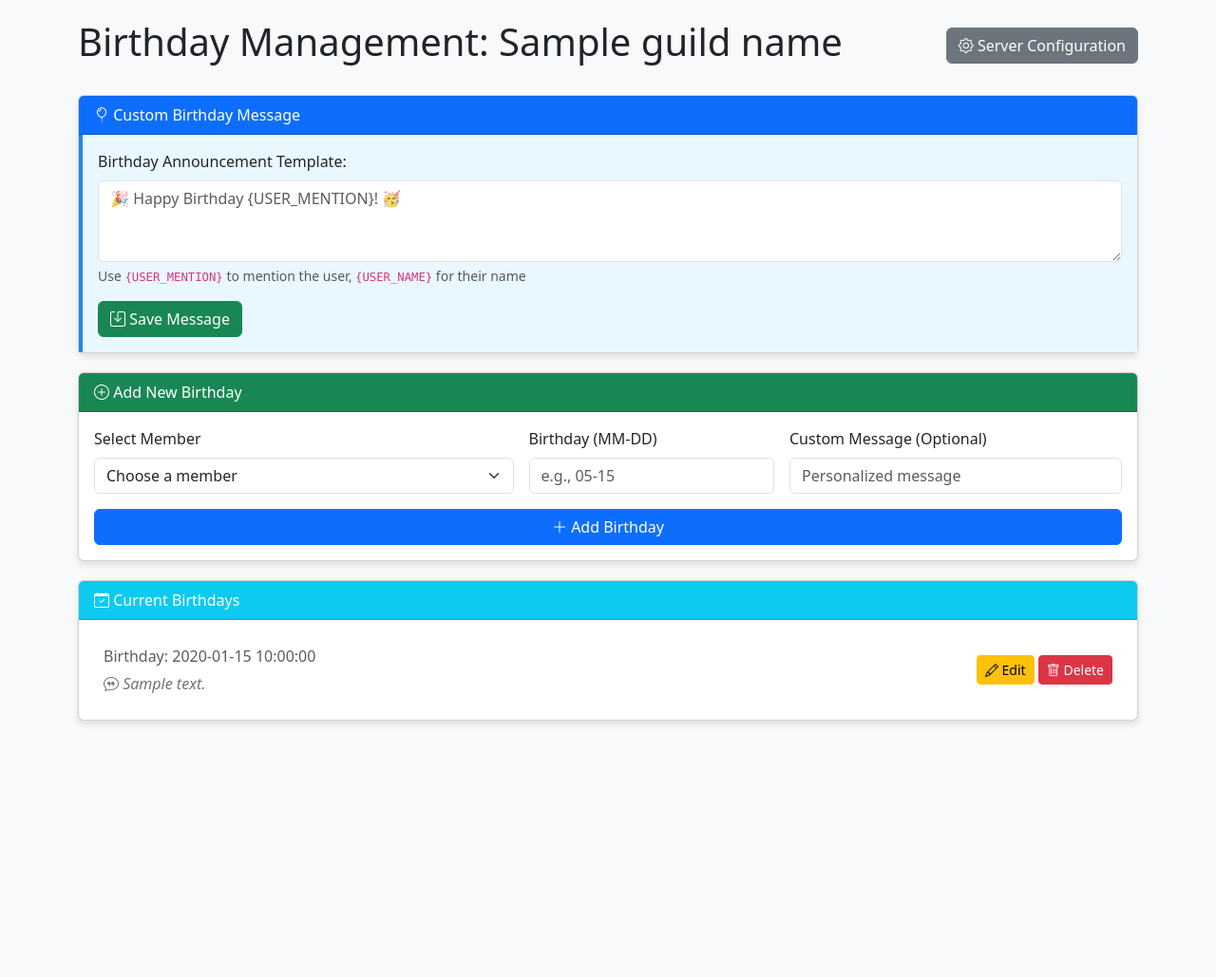
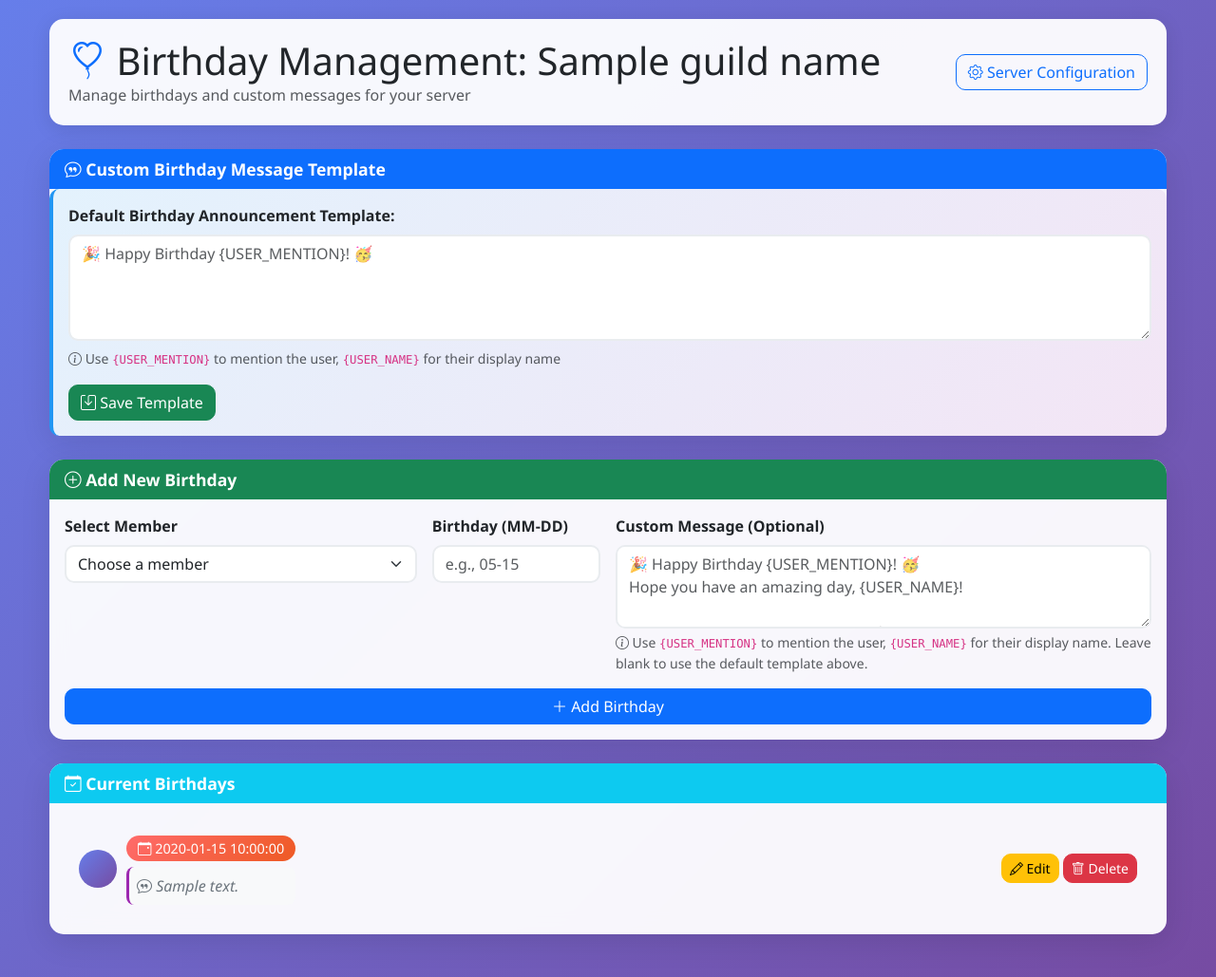
Before and after one commit to Deepender0418/StationManager-DiscordBot-, a Flask app: template templates/birthdays.html in a window 1280 px wide. Shown: the whole page at 95% size. Before the commit the page ends 763 px from the top, so only its background shows below. Run offline with Flask 3, Linux system fonts and the light colour scheme; the template is opened without the code that fills it: most values are stand-ins (such as "Sample title", 1, 10 or a date in 2020); parts of the project's set-up code (start-up, migrations or seed data) failed here and were passed over.

Commit message:
Update birthdays.html

```diff
--- a/templates/birthdays.html
+++ b/templates/birthdays.html
@@ -5,48 +5,171 @@
     <link href="https://cdn.jsdelivr.net/npm/bootstrap@5.3.0/dist/css/bootstrap.min.css" rel="stylesheet">
     <link rel="stylesheet" href="https://cdn.jsdelivr.net/npm/bootstrap-icons@1.10.0/font/bootstrap-icons.css">
     <style>
-        body { background-color: #f8f9fa; padding: 20px; }
-        .card { margin-bottom: 20px; box-shadow: 0 4px 6px rgba(0,0,0,0.1); }
-        .birthday-item { display: flex; justify-content: space-between; align-items: center; padding: 10px; border-bottom: 1px solid #eee; }
+        body {
+            background: linear-gradient(135deg, #667eea 0%, #764ba2 100%);
+            min-height: 100vh;
+            padding: 20px;
+            font-family: 'Segoe UI', Tahoma, Geneva, Verdana, sans-serif;
+        }
+        .container {
+            max-width: 1200px;
+        }
+        .card {
+            margin-bottom: 25px;
+            box-shadow: 0 8px 32px rgba(0,0,0,0.1);
+            border: none;
+            border-radius: 15px;
+            backdrop-filter: blur(10px);
+            background: rgba(255, 255, 255, 0.95);
+        }
+        .card-header {
+            border-radius: 15px 15px 0 0 !important;
+            border: none;
+            font-weight: 600;
+            font-size: 1.1em;
+        }
+        .birthday-item {
+            display: flex;
+            justify-content: space-between;
+            align-items: center;
+            padding: 15px;
+            border-bottom: 1px solid #eee;
+            transition: all 0.3s ease;
+        }
+        .birthday-item:hover {
+            background-color: #f8f9fa;
+            transform: translateY(-2px);
+        }
         .birthday-item:last-child { border-bottom: none; }
-        .btn-action { margin-left: 5px; }
-        .custom-message { background-color: #e9f7fe; border-left: 4px solid #1e88e5; }
+        .btn-action {
+            margin-left: 8px;
+            border-radius: 8px;
+            transition: all 0.3s ease;
+        }
+        .btn-action:hover {
+            transform: scale(1.05);
+        }
+        .custom-message {
+            background: linear-gradient(135deg, #e3f2fd 0%, #f3e5f5 100%);
+            border-left: 4px solid #2196f3;
+            border-radius: 10px;
+        }
         .custom-message-badge {
-            background-color: #6f42c1;
+            background: linear-gradient(135deg, #9c27b0, #673ab7);
             font-size: 0.8em;
             margin-left: 8px;
+            border-radius: 12px;
+            padding: 4px 8px;
         }
         .custom-message-text {
             font-style: italic;
             color: #6c757d;
-            margin-top: 5px;
+            margin-top: 8px;
+            padding: 8px;
+            background-color: #f8f9fa;
+            border-radius: 8px;
+            border-left: 3px solid #9c27b0;
+        }
+        .page-header {
+            background: rgba(255, 255, 255, 0.95);
+            padding: 20px;
+            border-radius: 15px;
+            margin-bottom: 25px;
+            box-shadow: 0 4px 20px rgba(0,0,0,0.1);
+        }
+        .form-control, .form-select {
+            border-radius: 10px;
+            border: 2px solid #e9ecef;
+            transition: all 0.3s ease;
+        }
+        .form-control:focus, .form-select:focus {
+            border-color: #667eea;
+            box-shadow: 0 0 0 0.2rem rgba(102, 126, 234, 0.25);
+        }
+        .btn {
+            border-radius: 10px;
+            font-weight: 500;
+            transition: all 0.3s ease;
+        }
+        .btn:hover {
+            transform: translateY(-2px);
+            box-shadow: 0 4px 15px rgba(0,0,0,0.2);
+        }
+        .modal-content {
+            border-radius: 15px;
+            border: none;
+        }
+        .modal-header {
+            border-radius: 15px 15px 0 0;
+        }
+        .alert {
+            border-radius: 10px;
+            border: none;
+        }
+        .list-group-item {
+            border-radius: 10px;
+            margin-bottom: 5px;
+            border: 1px solid #e9ecef;
+        }
+        .member-info {
+            display: flex;
+            align-items: center;
+            gap: 10px;
+        }
+        .member-avatar {
+            width: 40px;
+            height: 40px;
+            border-radius: 50%;
+            background: linear-gradient(135deg, #667eea, #764ba2);
+            display: flex;
+            align-items: center;
+            justify-content: center;
+            color: white;
+            font-weight: bold;
+        }
+        .birthday-date {
+            background: linear-gradient(135deg, #ff6b6b, #ee5a24);
+            color: white;
+            padding: 4px 12px;
+            border-radius: 20px;
+            font-size: 0.9em;
+            font-weight: 500;
         }
     </style>
 </head>
 <body>
     <div class="container">
-        <div class="d-flex justify-content-between align-items-center mb-4">
-            <h1>Birthday Management: {{ guild_name }}</h1>
-            <a href="/config/{{ guild_id }}" class="btn btn-secondary">
+        <div class="page-header">
+            <div class="d-flex justify-content-between align-items-center">
+                <div>
+                    <h1 class="mb-0">
+                        <i class="bi bi-balloon-heart text-primary"></i>
+                        Birthday Management: {{ guild_name }}
+                    </h1>
+                    <p class="text-muted mb-0">Manage birthdays and custom messages for your server</p>
+                </div>
+                <a href="/config/{{ guild_id }}" class="btn btn-outline-primary">
                     <i class="bi bi-gear"></i> Server Configuration
                 </a>
+            </div>
         </div>
 
         <div class="card">
             <div class="card-header bg-primary text-white">
-                <i class="bi bi-balloon"></i> Custom Birthday Message
+                <i class="bi bi-chat-quote"></i> Custom Birthday Message Template
             </div>
             <div class="card-body custom-message">
                 <div class="mb-3">
-                    <label class="form-label">Birthday Announcement Template:</label>
-                    <textarea class="form-control" id="birthdayMessage" rows="3"
+                    <label class="form-label fw-bold">Default Birthday Announcement Template:</label>
+                    <textarea class="form-control" id="birthdayMessage" rows="4"
                         placeholder="🎉 Happy Birthday {USER_MENTION}! 🥳">{% if config.birthday_message %}{{ config.birthday_message }}{% endif %}</textarea>
-                    <div class="form-text">
-                        Use <code>{USER_MENTION}</code> to mention the user, <code>{USER_NAME}</code> for their name
+                    <div class="form-text mt-2">
+                        <i class="bi bi-info-circle"></i>
+                        Use <code>{USER_MENTION}</code> to mention the user, <code>{USER_NAME}</code> for their display name
                     </div>
                 </div>
                 <button class="btn btn-success" id="saveMessageBtn">
-                    <i class="bi bi-save"></i> Save Message
+                    <i class="bi bi-save"></i> Save Template
                 </button>
             </div>
         </div>
@@ -57,8 +180,8 @@
             </div>
             <div class="card-body">
                 <div class="row g-3">
-                <div class="col-md-5">
-                    <label class="form-label">Select Member</label>
+                    <div class="col-md-4">
+                        <label class="form-label fw-bold">Select Member</label>
                         <select class="form-select" id="memberSelect">
                             <option value="">Choose a member</option>
                             {% for member in members %}
@@ -66,15 +189,18 @@
                             {% endfor %}
                         </select>
                     </div>
-                <div class="col-md-3">
-                    <label class="form-label">Birthday (MM-DD)</label>
+                    <div class="col-md-2">
+                        <label class="form-label fw-bold">Birthday (MM-DD)</label>
                         <input type="text" class="form-control" id="birthdayDate"
                             placeholder="e.g., 05-15">
                     </div>
-                <div class="col-md-4">
-                    <label class="form-label">Custom Message (Optional)</label>
-                    <input type="text" class="form-control" id="customMessage"
-                        placeholder="Personalized message">
+                    <div class="col-md-6">
+                        <label class="form-label fw-bold">Custom Message (Optional)</label>
+                        <textarea class="form-control" id="customMessage" rows="3"
+                            placeholder="🎉 Happy Birthday {USER_MENTION}! 🥳&#10;Hope you have an amazing day, {USER_NAME}!&#10;&#10;Use {USER_MENTION} to mention the user&#10;Use {USER_NAME} for their display name"></textarea>
+                        <div class="form-text">
+                            <i class="bi bi-info-circle"></i> Use <code>{USER_MENTION}</code> to mention the user, <code>{USER_NAME}</code> for their display name. Leave blank to use the default template above.
+                        </div>
                     </div>
                     <div class="col-12">
                         <button class="btn btn-primary w-100" id="addBirthdayBtn">
@@ -94,6 +220,14 @@
                 <div class="list-group">
                     {% for bday in birthdays %}
                     <div class="birthday-item">
+                        <div class="member-info">
+                            <div class="member-avatar">
+                                {% for member in members %}
+                                    {% if member.id == bday.user_id|string %}
+                                        {{ member.name[:2].upper() }}
+                                    {% endif %}
+                                {% endfor %}
+                            </div>
                             <div>
                                 <strong>
                                     {% for member in members %}
@@ -105,18 +239,23 @@
                                         {% endif %}
                                     {% endfor %}
                                 </strong>
-                            <div class="text-muted">Birthday: {{ bday.birthday }}</div>
+                                <div class="mt-1">
+                                    <span class="birthday-date">
+                                        <i class="bi bi-calendar-event"></i> {{ bday.birthday }}
+                                    </span>
+                                </div>
                                 {% if bday.custom_message %}
                                 <div class="custom-message-text">
                                     <i class="bi bi-chat-quote"></i> {{ bday.custom_message }}
                                 </div>
                                 {% endif %}
                             </div>
+                        </div>
                         <div>
                             <button class="btn btn-sm btn-warning btn-edit"
                                 data-user-id="{{ bday.user_id }}"
                                 data-birthday="{{ bday.birthday }}"
-                                data-custom-message="{{ bday.custom_message }}">  <!-- New attribute -->
+                                data-custom-message="{{ bday.custom_message or '' }}">
                                 <i class="bi bi-pencil"></i> Edit
                             </button>
                             <button class="btn btn-sm btn-danger btn-delete"
@@ -128,8 +267,10 @@
                     {% endfor %}
                 </div>
                 {% else %}
-                <div class="alert alert-info">
-                    No birthdays have been set yet. Add one using the form above.
+                <div class="alert alert-info text-center">
+                    <i class="bi bi-info-circle fs-1"></i>
+                    <h5>No birthdays set yet</h5>
+                    <p>Add birthdays using the form above to get started!</p>
                 </div>
                 {% endif %}
             </div>
@@ -141,31 +282,35 @@
         <div class="modal-dialog">
             <div class="modal-content">
                 <div class="modal-header bg-warning text-white">
-                    <h5 class="modal-title">Edit Birthday</h5>
+                    <h5 class="modal-title">
+                        <i class="bi bi-pencil-square"></i> Edit Birthday
+                    </h5>
                     <button type="button" class="btn-close" data-bs-dismiss="modal"></button>
                 </div>
                 <div class="modal-body">
                     <div class="mb-3">
-                        <label class="form-label">Member</label>
+                        <label class="form-label fw-bold">Member</label>
                         <input type="text" class="form-control" id="editMember" disabled>
                     </div>
                     <div class="mb-3">
-                        <label class="form-label">Birthday (MM-DD)</label>
+                        <label class="form-label fw-bold">Birthday (MM-DD)</label>
                         <input type="text" class="form-control" id="editBirthday">
                     </div>
                     <div class="mb-3">
-                        <label class="form-label">Custom Message</label>
-                        <textarea class="form-control" id="editCustomMessage"
-                            placeholder="Personalized message for this user"></textarea>
+                        <label class="form-label fw-bold">Custom Message</label>
+                        <textarea class="form-control" id="editCustomMessage" rows="4"
+                            placeholder="🎉 Happy Birthday {USER_MENTION}! 🥳&#10;Hope you have an amazing day, {USER_NAME}!&#10;&#10;Use {USER_MENTION} to mention the user&#10;Use {USER_NAME} for their display name"></textarea>
                         <div class="form-text">
-                            Leave blank to use server default
+                            <i class="bi bi-info-circle"></i> Use <code>{USER_MENTION}</code> to mention the user, <code>{USER_NAME}</code> for their display name. Leave blank to use server default template.
                         </div>
                     </div>
                     <input type="hidden" id="editUserId">
                 </div>
                 <div class="modal-footer">
                     <button type="button" class="btn btn-secondary" data-bs-dismiss="modal">Cancel</button>
-                    <button type="button" class="btn btn-primary" id="saveEditBtn">Save Changes</button>
+                    <button type="button" class="btn btn-primary" id="saveEditBtn">
+                        <i class="bi bi-save"></i> Save Changes
+                    </button>
                 </div>
             </div>
         </div>
@@ -204,7 +349,7 @@
         function addBirthday() {
             const userId = memberSelect.value;
             const date = birthdayDate.value.trim();
-            const customMessage = document.getElementById('customMessage').value.trim(); // New
+            const customMessage = document.getElementById('customMessage').value.trim();
 
             if (!userId || !date) {
                 alert('Please select a member and enter a date');
@@ -223,7 +368,7 @@
                     guild_id: guildId,
                     user_id: userId,
                     date: date,
-                    custom_message: customMessage || null  // New field
+                    custom_message: customMessage || null
                 })
             })
             .then(response => {
@@ -234,7 +379,8 @@
             })
             .then(data => {
                 if (data.success) {
-                    // ...
+                    alert('Birthday added successfully!');
+                    location.reload();
                 } else {
                     alert(`Error: ${data.error}`);
                 }
@@ -264,7 +410,7 @@
             .then(response => response.json())
             .then(data => {
                 if (data.success) {
-                    alert('Custom message saved successfully!');
+                    alert('Custom message template saved successfully!');
                 } else {
                     alert(`Error: ${data.error}`);
                 }
@@ -278,13 +424,13 @@
         function openEditModal(event) {
             const userId = event.target.dataset.userId;
             const birthday = event.target.dataset.birthday;
-            const customMessage = event.target.dataset.customMessage || '';  // New
+            const customMessage = event.target.dataset.customMessage || '';
             const memberName = event.target.closest('.birthday-item')
-                .querySelector('strong').textContent;
+                .querySelector('strong').textContent.trim();
 
             document.getElementById('editMember').value = memberName;
             document.getElementById('editBirthday').value = birthday;
-            document.getElementById('editCustomMessage').value = customMessage;  // New
+            document.getElementById('editCustomMessage').value = customMessage;
             document.getElementById('editUserId').value = userId;
 
             // Show the modal
@@ -295,7 +441,7 @@
         function saveBirthdayEdit() {
             const userId = document.getElementById('editUserId').value;
             const newDate = document.getElementById('editBirthday').value.trim();
-            const customMessage = document.getElementById('editCustomMessage').value.trim();  // New
+            const customMessage = document.getElementById('editCustomMessage').value.trim();
 
             if (!isValidDate(newDate)) {
                 alert('Invalid date format. Please use MM-DD format (e.g., 05-15)');
@@ -309,7 +455,7 @@
                     guild_id: guildId,
                     user_id: userId,
                     date: newDate,
-                    custom_message: customMessage || null  // New field
+                    custom_message: customMessage || null
                 })
             })
             .then(response => response.json())
```
Lines whose indentation alone changed are shown as unchanged.
